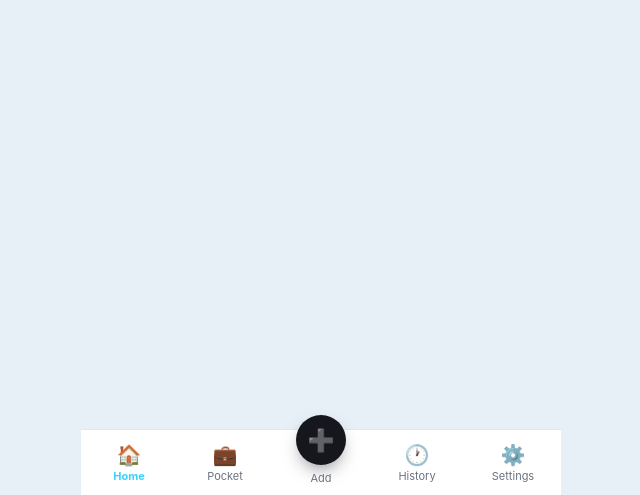
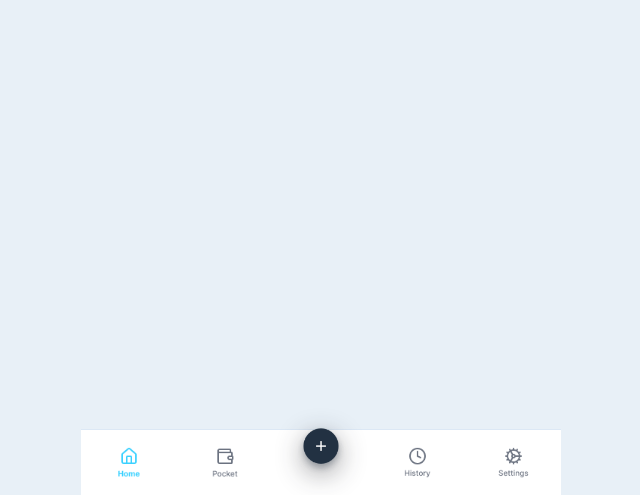
Before and after one commit to natpakhantr-hue/jod-tung-tung-ledger, a plain HTML site: page index.html in a window 1280 px wide. Shown: the part 305-800 px from the top of the page, without its empty margins (319-959 px from the left). Drawn offline with Linux system fonts and the light colour scheme.

Commit message:
Use exported PNG icons for bottom nav instead of emoji
Icons come pre-labeled from Figma export (icon+text baked into one
raster) and are recolored to active/inactive via a CSS mask, so
color state still toggles per route like before.

Co-Authored-By: Claude Sonnet 5 <noreply@anthropic.com>

```diff
--- a/css/style.css
+++ b/css/style.css
@@ -163,14 +163,19 @@ nav.bottom-nav a {
   color: var(--text-muted);
   font-size: 11px;
 }
-nav.bottom-nav a .ic { font-size: 20px; }
-nav.bottom-nav a.active { color: var(--accent); font-weight: 700; }
-nav.bottom-nav a#nav-add { color: var(--text-muted); }
-nav.bottom-nav #nav-add .ic {
-  background: #16171d; color: #fff; border-radius: 999px;
-  width: 50px; height: 50px; display: flex; align-items: center; justify-content: center;
-  font-size: 22px; margin: -26px auto 4px;
-  box-shadow: 0 8px 18px -6px rgba(22, 23, 29, 0.55);
+nav.bottom-nav a .nav-ic {
+  display: block;
+  width: 46px; height: 31px;
+  -webkit-mask-size: contain; mask-size: contain;
+  -webkit-mask-repeat: no-repeat; mask-repeat: no-repeat;
+  -webkit-mask-position: center; mask-position: center;
+  background-color: var(--text-muted);
+}
+nav.bottom-nav a.active .nav-ic { background-color: var(--accent); }
+nav.bottom-nav .nav-ic-add {
+  width: 50px; height: auto;
+  margin-top: -26px;
+  filter: drop-shadow(0 8px 14px rgba(22, 23, 29, 0.45));
 }
 
 .list { display: flex; flex-direction: column; gap: 8px; }
--- a/index.html
+++ b/index.html
@@ -13,7 +13,7 @@
 <meta name="apple-mobile-web-app-status-bar-style" content="black-translucent" />
 <meta name="apple-mobile-web-app-title" content="Ledger" />
 <link rel="stylesheet" href="css/style.css" />
-<script>window.APP_VERSION = "2026-09-11.5";</script>
+<script>window.APP_VERSION = "2026-09-11.6";</script>
 </head>
 <body>
 <div id="boot-splash">
--- a/js/app.js
+++ b/js/app.js
@@ -18,11 +18,11 @@
   // that got pulled off of Home (This Month, Expense by Category, Overview,
   // Recurring Income); swap it out once the final placement is decided.
   const NAV = [
-    { route: "dashboard", icon: "🏠", label: "Home" },
-    { route: "pockets", icon: "💼", label: "Pocket" },
-    { action: "add", icon: "➕", label: "Add" },
-    { route: "stats", icon: "🕐", label: "History" },
-    { route: "settings", icon: "⚙️", label: "Settings" },
+    { route: "dashboard", img: "icons/nav/nav-home.png", label: "Home" },
+    { route: "pockets", img: "icons/nav/nav-wallet.png", label: "Pocket" },
+    { action: "add", img: "icons/nav/nav-add-container.png", label: "Add" },
+    { route: "stats", img: "icons/nav/nav-history.png", label: "History" },
+    { route: "settings", img: "icons/nav/nav-settings.png", label: "Settings" },
   ];
 
   function parseHash() {
@@ -108,8 +108,8 @@
       <nav class="bottom-nav">
         ${NAV.map((n) =>
           n.action === "add"
-            ? `<a href="#" id="nav-add"><span class="ic">${n.icon}</span>${n.label}</a>`
-            : `<a href="#/${n.route}" data-route="${n.route}"><span class="ic">${n.icon}</span>${n.label}</a>`
+            ? `<a href="#" id="nav-add"><img class="nav-ic-add" src="${n.img}" alt="${n.label}"></a>`
+            : `<a href="#/${n.route}" data-route="${n.route}"><span class="nav-ic" role="img" aria-label="${n.label}" style="-webkit-mask-image:url('${n.img}');mask-image:url('${n.img}')"></span></a>`
         ).join("")}
       </nav>
     `;
--- a/mobile-app/www/css/style.css
+++ b/mobile-app/www/css/style.css
@@ -163,14 +163,19 @@ nav.bottom-nav a {
   color: var(--text-muted);
   font-size: 11px;
 }
-nav.bottom-nav a .ic { font-size: 20px; }
-nav.bottom-nav a.active { color: var(--accent); font-weight: 700; }
-nav.bottom-nav a#nav-add { color: var(--text-muted); }
-nav.bottom-nav #nav-add .ic {
-  background: #16171d; color: #fff; border-radius: 999px;
-  width: 50px; height: 50px; display: flex; align-items: center; justify-content: center;
-  font-size: 22px; margin: -26px auto 4px;
-  box-shadow: 0 8px 18px -6px rgba(22, 23, 29, 0.55);
+nav.bottom-nav a .nav-ic {
+  display: block;
+  width: 46px; height: 31px;
+  -webkit-mask-size: contain; mask-size: contain;
+  -webkit-mask-repeat: no-repeat; mask-repeat: no-repeat;
+  -webkit-mask-position: center; mask-position: center;
+  background-color: var(--text-muted);
+}
+nav.bottom-nav a.active .nav-ic { background-color: var(--accent); }
+nav.bottom-nav .nav-ic-add {
+  width: 50px; height: auto;
+  margin-top: -26px;
+  filter: drop-shadow(0 8px 14px rgba(22, 23, 29, 0.45));
 }
 
 .list { display: flex; flex-direction: column; gap: 8px; }
--- a/mobile-app/www/version.json
+++ b/mobile-app/www/version.json
@@ -1 +1 @@
-{ "version": "2026-09-11.5" }
+{ "version": "2026-09-11.6" }
--- a/version.json
+++ b/version.json
@@ -1 +1 @@
-{ "version": "2026-09-11.5" }
+{ "version": "2026-09-11.6" }
```
Also changed, not shown: mobile-app/www/index.html (+1 -1 lines), mobile-app/www/js/app.js (+7 -7 lines), icons/nav/nav-add-container.png (added), icons/nav/nav-history.png (added), icons/nav/nav-home.png (added), icons/nav/nav-settings.png (added), icons/nav/nav-wallet.png (added), mobile-app/www/icons/nav/nav-add-container.png (added), mobile-app/www/icons/nav/nav-history.png (added), mobile-app/www/icons/nav/nav-home.png (added), mobile-app/www/icons/nav/nav-settings.png (added), mobile-app/www/icons/nav/nav-wallet.png (added).
